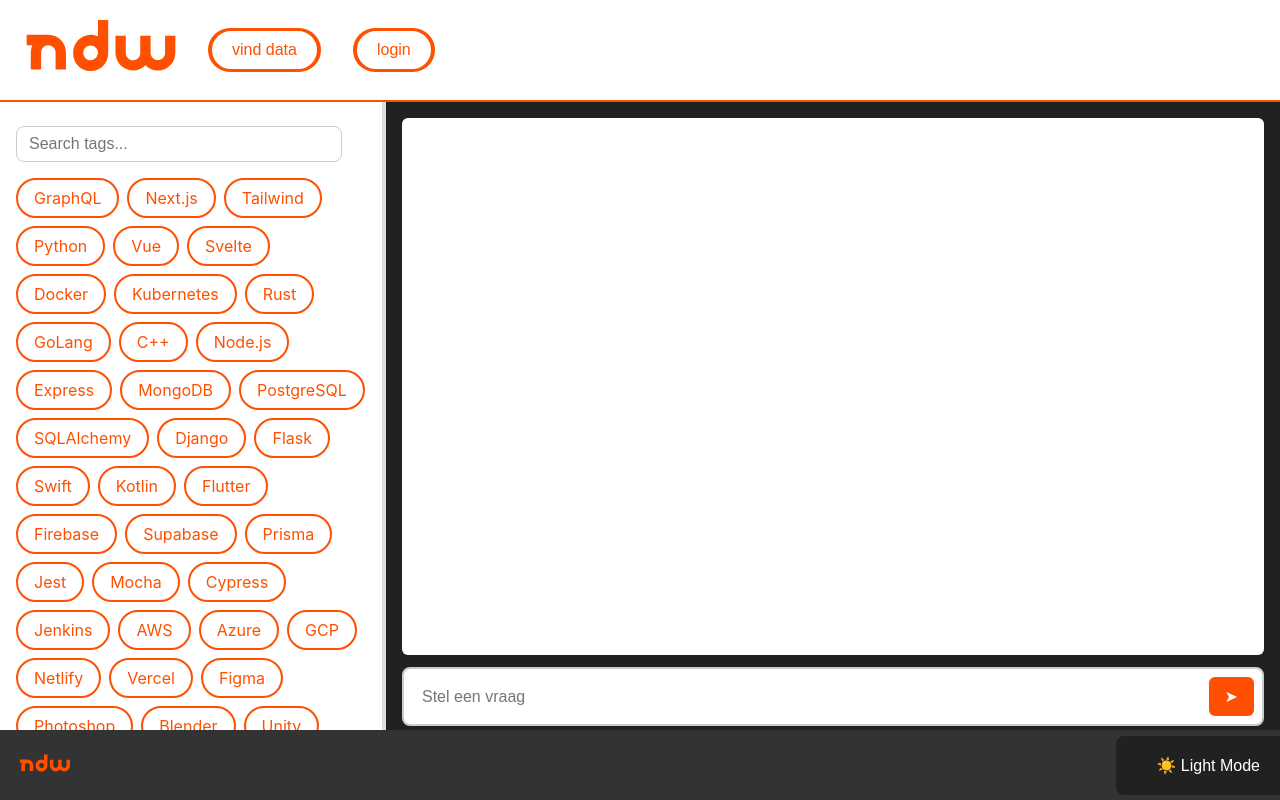
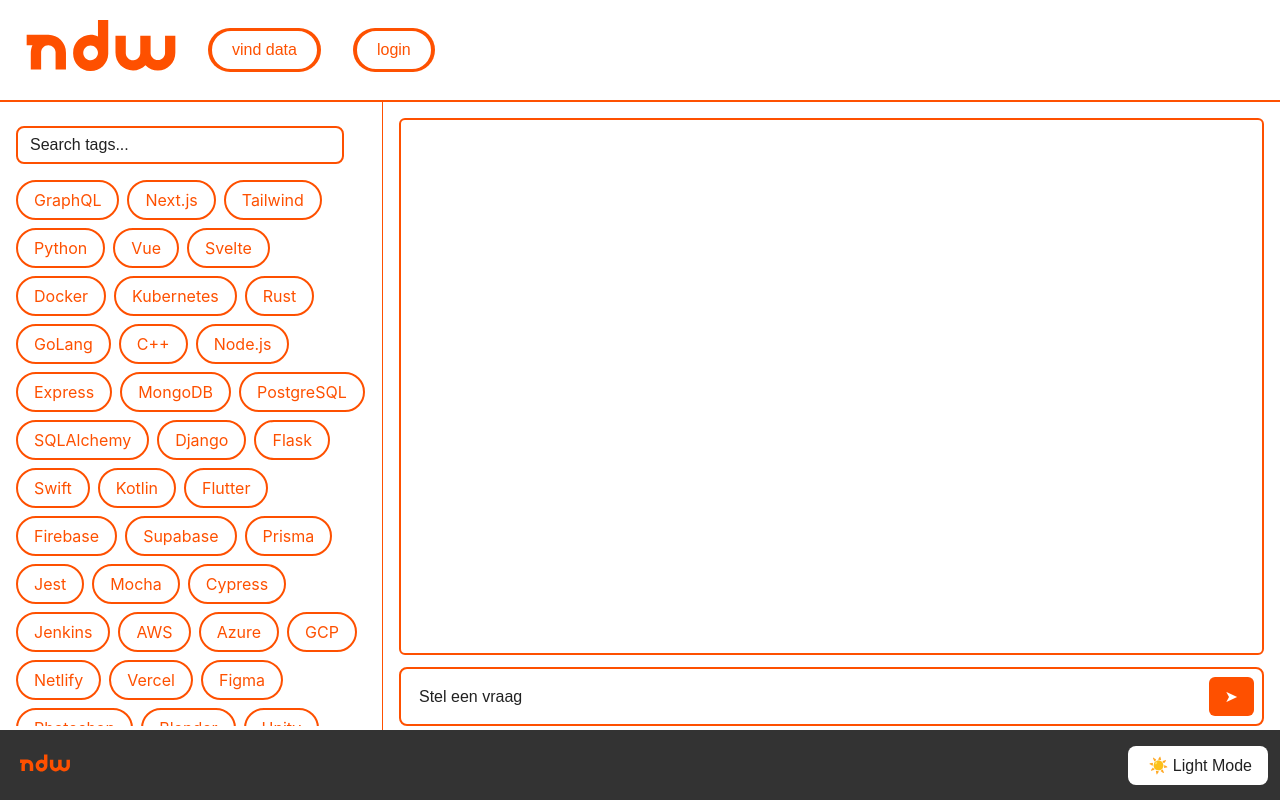
Before and after one commit to ChatBotGroup1HR/ChatBotProjectD_2025, a React (Create React App) app: page / in a window 1280 px wide. Built offline with nearby package versions, Linux system fonts and the light colour scheme.

Commit message:
feat: WHOOO WORKS

```diff
--- a/src/components/ui/ThemeToggle.tsx
+++ b/src/components/ui/ThemeToggle.tsx
@@ -19,7 +19,7 @@
   return (
     <button
       onClick={() => setIsDarkMode(!isDarkMode)}
-      className="theme-toggle"
+      className="theme-toggle-button"
     >
       {isDarkMode ? "🌙 Dark Mode" : "☀️ Light Mode"}
     </button>
--- a/src/components/ui/chatbox.css
+++ b/src/components/ui/chatbox.css
@@ -9,8 +9,9 @@
   flex: 1;
   display: flex;
   flex-direction: column;
-  border-left: 3px solid #ddd;
-  background-color: var(--not-bg-color);
+  border-left: #FE5000;
+  background-color: var(--bg-color);
+  transition: background-color 0.5s ease, color 0.5s ease;
   padding: 16px;
   box-sizing: border-box;
   overflow: hidden;
@@ -20,13 +21,16 @@
   flex: 1;
   overflow-y: auto;
   background-color: var(--bg-color);
+  transition: background-color 0.5s ease, color 0.5s ease;
   padding: 12px;
+  border: 2px solid #FE5000;
   border-radius: 6px;
   margin-bottom: 12px;
 }
 
 .chatbox-message.user {
-  background-color: invert(var(--bg-color), 0.1);
+  background-color: invert(var(--bg-color));
+  transition: background-color 0.5s ease, color 0.5s ease;
   padding: 10px 14px;
   border-radius: 18px;
   margin: 6px 0;
@@ -41,10 +45,11 @@
 
 .chatbox-input-area {
   display: flex;
-  border: 2px solid #ccc;
   border-radius: 8px;
+  border: 2px solid #FE5000;
   padding: 8px;
   background-color: var(--bg-color);
+  transition: background-color 0.5s ease, color 0.5s ease;
 }
 
 .chatbox-input {
@@ -54,6 +59,13 @@
   border-radius: 6px;
   font-size: 16px;
   outline: none;
+  background-color: var(--bg-color);
+  color: var(--not-bg-color);
+  transition: background-color 0.5s ease, color 0.5s ease;
+}
+
+.chatbox-input::placeholder {
+  color: var(--not-bg-color);
 }
 
 .chatbox-button {
@@ -65,7 +77,7 @@
   border-radius: 6px;
   font-size: 16px;
   cursor: pointer;
-  transition: background-color 0.2s ease-in-out;
+  transition: background-color 0.5s ease, color 0.5s ease;
 }
 
 .chatbox-button:hover {
--- a/src/components/ui/footer.css
+++ b/src/components/ui/footer.css
@@ -21,6 +21,5 @@
 }
 
 .theme-toggle {
-    display: flex;
-    align-items: center;
+    padding-right: 2rem;
 }
--- a/src/components/ui/footer.tsx
+++ b/src/components/ui/footer.tsx
@@ -11,7 +11,7 @@
         </Link>
       </div>
       <div className="theme-toggle">
-        <ThemeToggle />
+        <ThemeToggle/>
       </div>
     </div>
   );
--- a/src/components/ui/taglist.css
+++ b/src/components/ui/taglist.css
@@ -6,8 +6,9 @@
   flex-direction: column;
   padding: 1.5rem 1rem;
   background-color: var(--bg-color);
-  border-right: 1px solid #ddd;
-  height: 80vh;
+  transition: background-color 0.5s ease, color 0.5s ease;
+  border-right: 1px solid #FE5000;
+  height: 75vh;
 }
 
 /* Input field */
@@ -15,10 +16,17 @@
   width: 100%;
   max-width: 300px;
   padding: 0.5rem 0.75rem;
-  border: 1px solid #ccc;
   border-radius: 8px;
+  border: 2px solid #FE5000;
   font-size: 1rem;
   margin-bottom: 1rem;
+  background-color: var(--bg-color);
+  transition: background-color 0.5s ease, color 0.5s ease;
+  color: var(--not-bg-color);
+}
+
+.taglist-search::placeholder {
+  color: var(--text-color);
 }
 
 /* Maintain size and don't stretch */
@@ -31,7 +39,7 @@
   overflow-y: auto;
   flex: 1;
   align-content: flex-start;
-  max-height: 80vh;
+  max-height: 70vh;
 }
 
 /* Tag item */
@@ -41,7 +49,7 @@
   border: 2px solid #FE5000;
   border-radius: 20px;
   cursor: pointer;
-  transition: transform 0.2s ease, background-color 0.3s, color 0.3s;
+  transition: transform 0.2s ease, background-color 0.5s ease, color 0.3s ease;
   overflow: hidden;
 }
 
@@ -50,7 +58,7 @@
   display: flex;
   align-items: center;
   justify-content: center;
-  transition: transform 0.2s ease, background-color 0.3s, color 0.3s;
+  transition: transform 0.2s ease, background-color 0.5s ease, color 0.3s ease;
   box-sizing: border-box;
   padding: 0.5rem 1rem;
 }
--- a/src/components/ui/themetoggle.css
+++ b/src/components/ui/themetoggle.css
@@ -1,12 +1,15 @@
-.theme-toggle {
+.theme-toggle-button {
     padding: 10px 20px;
     border: none;
     cursor: pointer;
     font-size: 16px;
     border-radius: 8px;
-    background-color: var(--text-color);
-    color: var(--bg-color);
+    background-color: var(--bg-color);
+    color: var(--text-color);
     transition: background-color 0.3s ease, color 0.3s ease;
+    padding-right: 1rem;
+    display: flex;
+    align-items: center;
   }
 
 .theme-toggle:hover {
--- a/src/index.css
+++ b/src/index.css
@@ -30,10 +30,12 @@
   --bg-color: #ffffff;
   --text-color: rgb(33, 33, 33);;
   --not-bg-color: rgb(33, 33, 33);;
+  --search-bg-color: rgb(210, 210, 210);;
 }
 
 .dark-mode {
   --bg-color: rgb(33, 33, 33);;
   --text-color: #f1f1f1;
   --not-bg-color: #ffffff;
+  --search-bg-color: #444444;
 }
```
